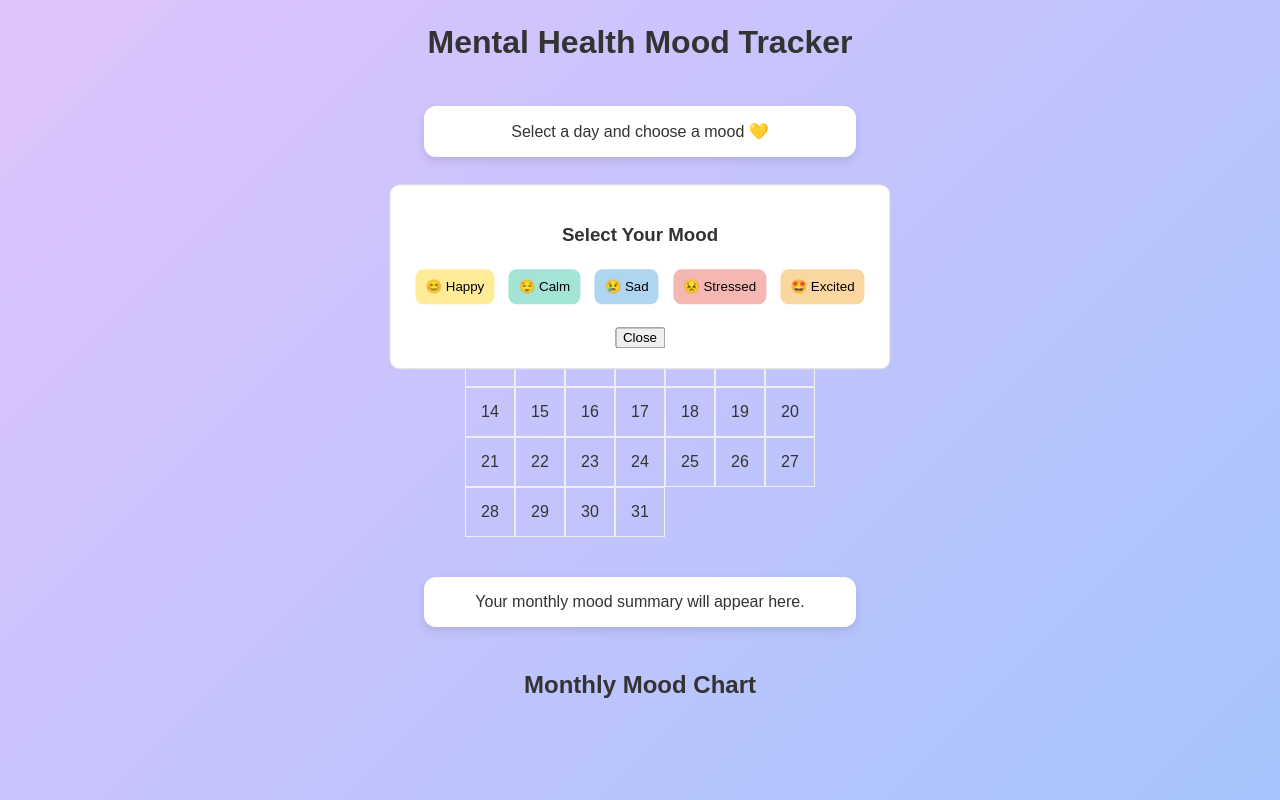
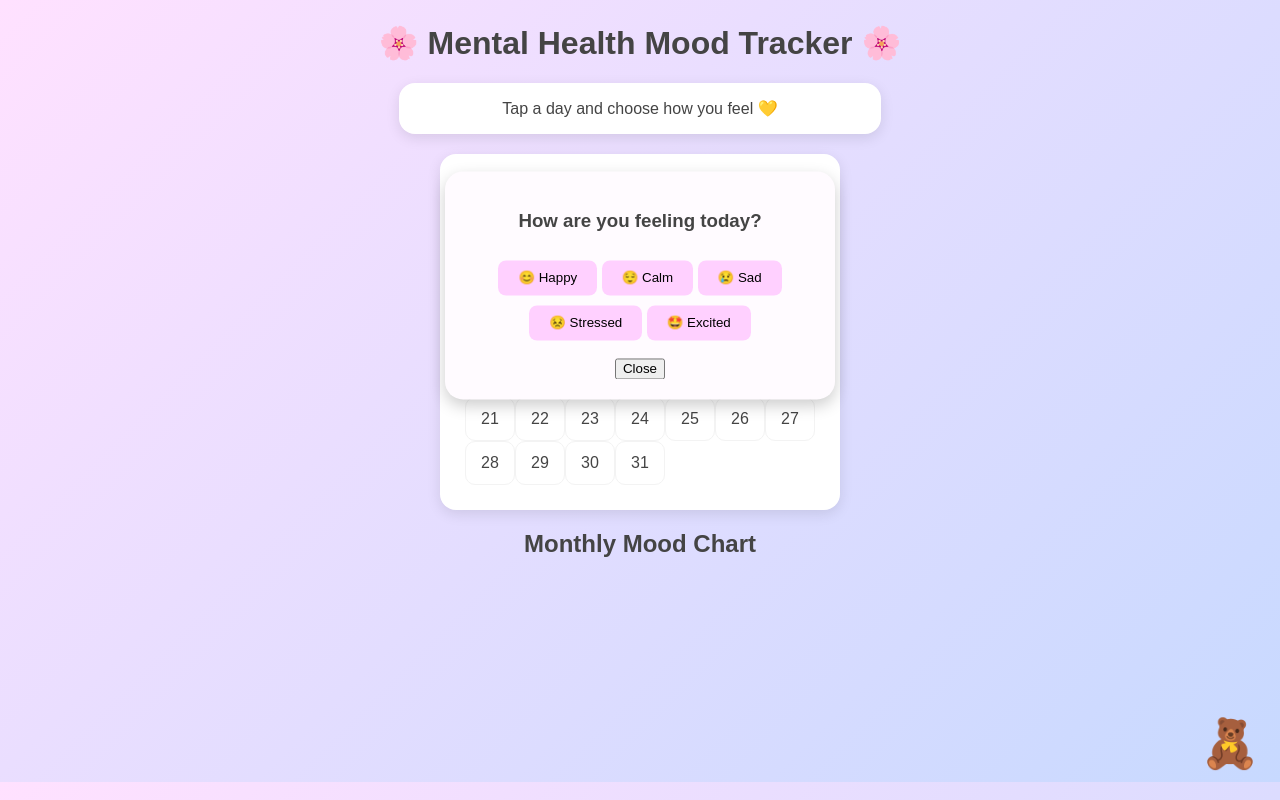
Before and after one commit to purvischa/Rise-Project, a plain HTML site: page index.html in a window 1280 px wide. Both pictures are taken after a click on the element "10". Shown: the top 800 px of the page. Drawn offline with nearby package versions, Linux system fonts and the light colour scheme.

Commit message:
made it look cute

```diff
--- a/index.html
+++ b/index.html
@@ -8,14 +8,13 @@
   <link rel="stylesheet" href="style.css" />
 
   <script src="https://cdn.jsdelivr.net/npm/chart.js"></script>
-  <script src="https://cdnjs.cloudflare.com/ajax/libs/jspdf/2.5.1/jspdf.umd.min.js"></script>
 </head>
 
 <body>
 
-    <h1 class="fade-in">Mental Health Mood Tracker</h1>
+    <h1 class="fade-in">🌸 Mental Health Mood Tracker 🌸</h1>
 
-    <div id="quote" class="quote-box fade-in">Select a day and choose a mood 💛</div>
+    <div id="quote" class="quote-box fade-in">Tap a day and choose how you feel 💛</div>
 
     <!-- Calendar -->
     <div class="calendar fade-in">
@@ -33,25 +32,13 @@
         <div class="days" id="days"></div>
     </div>
 
-    <!-- Personalized Monthly Message -->
-    <div id="personal-message" class="quote-box fade-in" style="margin-top: 20px;">
-        Your monthly mood summary will appear here.
-    </div>
-
-    <!-- Monthly Bar Chart -->
     <h2 class="fade-in">Monthly Mood Chart</h2>
     <canvas id="monthlyChart" width="350" height="200"></canvas>
 
-    <!-- Yearly Summary Panel -->
-    <h2 class="fade-in">Yearly Mood Summary</h2>
-    <div id="year-summary" class="quote-box fade-in"></div>
-
-    <!-- Download Button -->
-    <button id="downloadPDF" class="download-btn fade-in">Download Monthly Report (PDF)</button>
 
     <!-- Mood Popup -->
     <div id="mood-popup" class="popup pop-animate">
-        <h3>Select Your Mood</h3>
+        <h3>How are you feeling today?</h3>
 
         <button class="mood happy" data-mood="happy">😊 Happy</button>
         <button class="mood calm" data-mood="calm">😌 Calm</button>
@@ -63,6 +50,20 @@
         <button id="close">Close</button>
     </div>
 
+
+    <!-- Journal Popup -->
+    <div id="journal-popup" class="popup pop-animate">
+        <h3>Your Journal Entry 💗</h3>
+
+        <textarea id="journal-text" placeholder="Write how you feel..."></textarea>
+
+        <button id="save-entry" class="journal-btn">Save Entry</button>
+        <button id="close-journal" class="journal-btn">Close</button>
+    </div>
+
+    <!-- Mascot -->
+    <div class="mascot">🧸</div>
+
     <script src="script.js"></script>
 </body>
 </html>
--- a/script.js
+++ b/script.js
@@ -1,149 +1,90 @@
-// See all the different ways to make comments!
-// This file contains the JavaScript code for the Rise Project. It handles mood selection and displays corresponding quotes.
-// --- Mood Quotes ---
-// Each mood has a list of possible quotes.
-const moodQuotes = {
-  happy: [
-    "Keep shining, your joy is contagious!",
-    "Happiness looks great on you 🌞",
-    "Cherish this moment of lightness!"
-  ],
-  calm: [
-    "Peace begins with a deep breath 🌿",
-    "You are exactly where you need to be.",
-    "Stillness is your superpower."
-  ],
-  sad: [
-    "It’s okay to feel sad — emotions make us human 💙",
-    "Take things one small step at a time.",
-    "You are allowed to rest and heal."
-  ],
-  stressed: [
-    "Breathe in. Breathe out. You’ve got this 🌬️",
-    "Remember — progress, not perfection.",
-    "You are stronger than your worries."
-  ],
-  excited: [
-    "Let your energy flow and inspire others ✨",
-    "Great things are coming your way!",
-    "Ride that wave of excitement!"
-  ]
-};
-
-// --- DOM Elements ---
-const buttons = document.querySelectorAll(".mood");
-const quoteDisplay = document.getElementById("quote");
-const body = document.body;
-
-// --- Event Listeners for Buttons ---
-buttons.forEach(button => {
-  button.addEventListener("click", () => {
-    const mood = button.classList[1]; // e.g. "happy", "calm", etc.
-    showQuote(mood);
-    changeBackground(mood);
-  });
-});
-
-// --- Show Random Quote ---
-function showQuote(mood) {
-  const quotes = moodQuotes[mood];
-  const randomIndex = Math.floor(Math.random() * quotes.length);
-  quoteDisplay.innerText = quotes[randomIndex];
-}
-
-// --- Change Background Gradient ---
-function changeBackground(mood) {
-  const gradients = {
-    happy: "linear-gradient(135deg, #fff6b7, #f6416c)",
-    calm: "linear-gradient(135deg, #a8edea, #fed6e3)",
-    sad: "linear-gradient(135deg, #89f7fe, #66a6ff)",
-    stressed: "linear-gradient(135deg, #fbc2eb, #a6c1ee)",
-    excited: "linear-gradient(135deg, #fddb92, #d1fdff)"
-  };
-  body.style.background = gradients[mood];
-}
-// --- Calender function   ---//
-
-
 const daysContainer = document.getElementById("days");
 const monthYear = document.getElementById("month-year");
 const moodPopup = document.getElementById("mood-popup");
-const closeBtn = document.getElementById("close");
+const journalPopup = document.getElementById("journal-popup");
+const journalText = document.getElementById("journal-text");
 
-let currentDate = new Date();
 let selectedDay = null;
+let current = new Date();
 
+// Render Calendar
 function renderCalendar() {
-    const year = currentDate.getFullYear();
-    const month = currentDate.getMonth();
+    daysContainer.innerHTML = "";
+    const year = current.getFullYear();
+    const month = current.getMonth();
 
-    monthYear.innerText = currentDate.toLocaleDateString("en-US", {
-        month: "long",
-        year: "numeric"
-    });
+    monthYear.innerText = current.toLocaleString("default", { month: "long" }) + " " + year;
 
     const firstDay = new Date(year, month, 1).getDay();
-    const lastDate = new Date(year, month + 1, 0).getDate();
+    const daysInMonth = new Date(year, month + 1, 0).getDate();
 
-    daysContainer.innerHTML = "";
-
-    // Empty slots before 1st day
     for (let i = 0; i < firstDay; i++) {
-        daysContainer.innerHTML += "<div></div>";
+        daysContainer.innerHTML += `<div></div>`;
     }
 
-    // Add days
-    for (let day = 1; day <= lastDate; day++) {
-        const dayDiv = document.createElement("div");
-        dayDiv.innerText = day;
+    for (let i = 1; i <= daysInMonth; i++) {
+        const btn = document.createElement("div");
+        const key = `${year}-${month}-${i}`;
 
-        // Show saved mood emoji on calendar
-        const key = `${month + 1}-${day}-${year}`;
         const savedMood = localStorage.getItem(key);
-        if (savedMood) {
-            dayDiv.innerText = `${day} ${savedMood}`;
-        }
+        const savedJournal = localStorage.getItem(key + "-journal");
 
-        dayDiv.addEventListener("click", () => {
+        btn.innerHTML = savedMood ? moodEmoji(savedMood) : i;
+
+        btn.onclick = () => {
             selectedDay = key;
+            journalText.value = savedJournal || "";
             moodPopup.style.display = "block";
-        });
+        };
 
-        daysContainer.appendChild(dayDiv);
+        daysContainer.appendChild(btn);
     }
 }
 
-renderCalendar();
+function moodEmoji(mood) {
+    return {
+        happy: "😊",
+        calm: "😌",
+        sad: "😢",
+        stressed: "😣",
+        excited: "🤩"
+    }[mood];
+}
 
-// Navigation
+// Mood click
+document.querySelectorAll(".mood").forEach(button => {
+    button.onclick = () => {
+        localStorage.setItem(selectedDay, button.dataset.mood);
+        moodPopup.style.display = "none";
+        journalPopup.style.display = "block";
+    };
+});
+
+// Save journal entry
+document.getElementById("save-entry").onclick = () => {
+    localStorage.setItem(selectedDay + "-journal", journalText.value);
+    journalPopup.style.display = "none";
+    renderCalendar();
+};
+
+// Close popups
+document.getElementById("close-journal").onclick = () => {
+    journalPopup.style.display = "none";
+};
+
+document.getElementById("close").onclick = () => {
+    moodPopup.style.display = "none";
+};
+
+// Month navigation
 document.getElementById("prev").onclick = () => {
-    currentDate.setMonth(currentDate.getMonth() - 1);
+    current.setMonth(current.getMonth() - 1);
     renderCalendar();
 };
 
 document.getElementById("next").onclick = () => {
-    currentDate.setMonth(currentDate.getMonth() + 1);
+    current.setMonth(current.getMonth() + 1);
     renderCalendar();
 };
 
-// Mood Selection
-buttons.forEach(button => {
-    button.addEventListener("click", () => {
-        const mood = button.dataset.mood;
-
-        // Save mood to calendar
-        localStorage.setItem(selectedDay, mood);
-
-        // Show mood quote + background gradient
-        showQuote(mood);
-        changeBackground(mood);
-
-        moodPopup.style.display = "none";
-        renderCalendar();
-    });
-});
-
-// Close Popup
-closeBtn.onclick = () => {
-    moodPopup.style.display = "none";
-};
+renderCalendar();
--- a/style.css
+++ b/style.css
@@ -1,34 +1,58 @@
 body {
   font-family: "Poppins", sans-serif;
-  background: linear-gradient(135deg, #e0c3fc, #8ec5fc);
-  color: #333;
+  background: linear-gradient(135deg, #ffe1ff, #c7d9ff);
+  color: #444;
   text-align: center;
   margin: 0;
   padding: 0;
-  display: flex;
-  flex-direction: column;
-  min-height: 100vh;
+}
+
+.mascot {
+  position: fixed;
+  bottom: 20px;
+  right: 20px;
+  font-size: 3rem;
+  animation: float 3s infinite ease-in-out;
+}
+
+@keyframes float {
+  0% { transform: translateY(0px); }
+  50% { transform: translateY(-10px); }
+  100% { transform: translateY(0px); }
 }
 
 h1 {
+  margin-top: 1.5rem;
   font-size: 2rem;
-  margin-top: 1.5rem;
+}
+
+.fade-in {
+  animation: fadeIn 1s ease-in forwards;
+}
+
+@keyframes fadeIn {
+  from { opacity: 0; transform: translateY(10px); }
+  to { opacity: 1; transform: translateY(0); }
 }
 
 .quote-box {
   background: white;
-  border-radius: 12px;
-  margin: 1.5rem auto;
+  border-radius: 16px;
   padding: 1rem;
   width: 80%;
-  max-width: 400px;
-  box-shadow: 0 4px 10px rgba(0,0,0,0.1);
+  max-width: 450px;
+  margin: 1rem auto;
+  box-shadow: 0 4px 14px rgba(0,0,0,0.1);
 }
 
 .calendar {
   width: 350px;
   margin: auto;
-  padding: 20px;
+  margin-top: 20px;
+  padding: 25px;
+  background: white;
+  border-radius: 16px;
+  box-shadow: 0 4px 14px rgba(0,0,0,0.1);
 }
 
 .month {
@@ -43,13 +67,15 @@ h1 {
 }
 
 .days div {
-  padding: 15px;
-  border: 1px solid #eee;
+  padding: 12px;
+  border-radius: 10px;
+  border: 1px solid #f3f3f3;
   cursor: pointer;
+  transition: .2s;
 }
 
 .days div:hover {
-  background-color: #f0f0f0;
+  background-color: #ffe5ff;
 }
 
 .popup {
@@ -58,36 +84,34 @@ h1 {
   top: 30%;
   left: 50%;
   transform: translate(-50%, -30%);
-  background: white;
+  background: #fffbff;
   padding: 20px;
-  border: 1px solid #ddd;
-  border-radius: 10px;
-  z-index: 10;
+  border-radius: 18px;
+  width: 350px;
+  box-shadow: 0 6px 16px rgba(0,0,0,0.2);
+  z-index: 100;
 }
 
-button.mood {
+textarea {
+  width: 90%;
+  height: 100px;
+  border-radius: 10px;
+  border: 2px solid #ffd4f3;
   padding: 10px;
-  margin: 5px;
+}
+
+button.mood,
+.journal-btn {
+  padding: 10px 20px;
+  background: #ffd0ff;
   border-radius: 8px;
   border: none;
   cursor: pointer;
+  margin-top: 10px;
+  transition: .2s;
 }
 
-.happy { background-color: #ffec99; }
-.calm { background-color: #a3e4d7; }
-.sad { background-color: #aed6f1; }
-.stressed { background-color: #f5b7b1; }
-.excited { background-color: #fad7a0; }
-
-.download-btn {
-  background: #ffffff;
-  border: 2px solid #555;
-  border-radius: 8px;
-  padding: 10px 20px;
-  cursor: pointer;
-  margin-bottom: 20px;
+button.mood:hover,
+.journal-btn:hover {
+  background: #ffacff;
 }
-
-.download-btn:hover {
-  background: #f0f0f0;
-}
```
